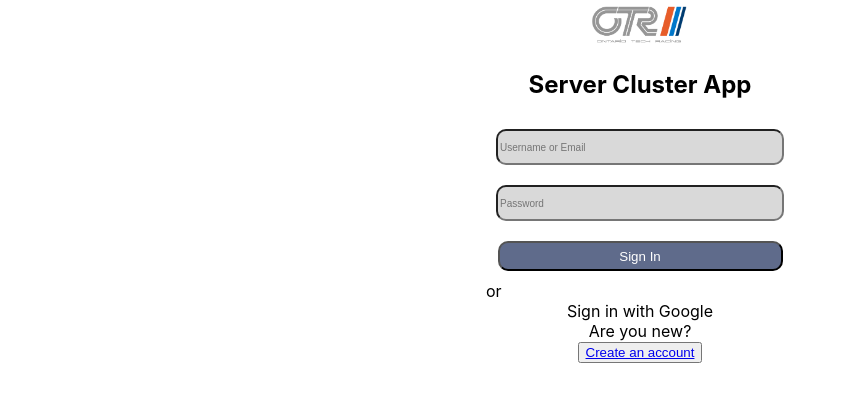
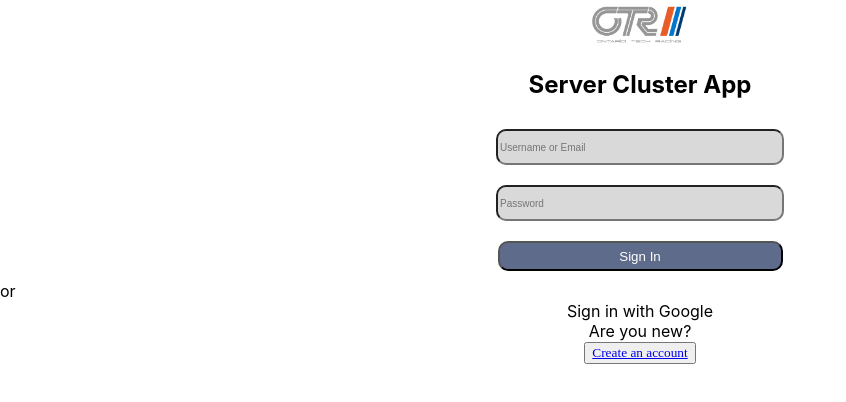
Before and after one commit to OntarioTechRacing/job_manager, a React (Create React App) app: page /login in a window 1280 px wide. Shown: the top 402 px of the page, without its empty margins (0-846 px from the left). Built offline with nearby package versions, Linux system fonts and the light colour scheme.

Commit message:
Updated Login Page

```diff
--- a/src/App.css
+++ b/src/App.css
@@ -78,10 +78,9 @@
 }
 
 .login-background{
-  display:flex;
-  justify-content:center;
-  align-content:center;
-  align-items:center;
+  display: block;
+  margin-right: auto;
+  margin-left: auto;
 }
 
 .line-break{
@@ -114,6 +113,11 @@
 }
 
 /* ------------ NEW ACCOUNT ---------*/
+
+.newAccount-btn{
+  font-family: 'Jost';
+  color:black;
+}
 
 /* ----------- DASHBOARD -------------- */
 .dashboard-container{
@@ -293,9 +297,6 @@
   gap:20px;
 }
 
-.buttons-container {
-
-}
 
 .run-container{
   display:flex;
@@ -304,11 +305,17 @@
   justify-content:center;
 }
 
+.buttons-container {
+  margin:20px;
+  margin-left: auto;
+}
+
 .results-btn{
   height:30px;
   width:100px;
   background-color:#EA3C3C;
   border-radius:10px;
+  margin:5px;
 }
 
 .save-btn{
@@ -316,6 +323,8 @@
   width:100px;
   background-color:#D9D9D9;
   border-radius:10px;
+  margin:5px;
+
 }
 
 .run-information-container{
--- a/src/Login.jsx
+++ b/src/Login.jsx
@@ -40,7 +40,7 @@ function Login(){
                         <div>
                             <div>Are you new?</div>
                             <div>
-                                    <button>
+                                    <button className="newAccount-btn">
                                         <Link to={"./NewAccount"}>
                                             Create an account
                                         </Link>
```
